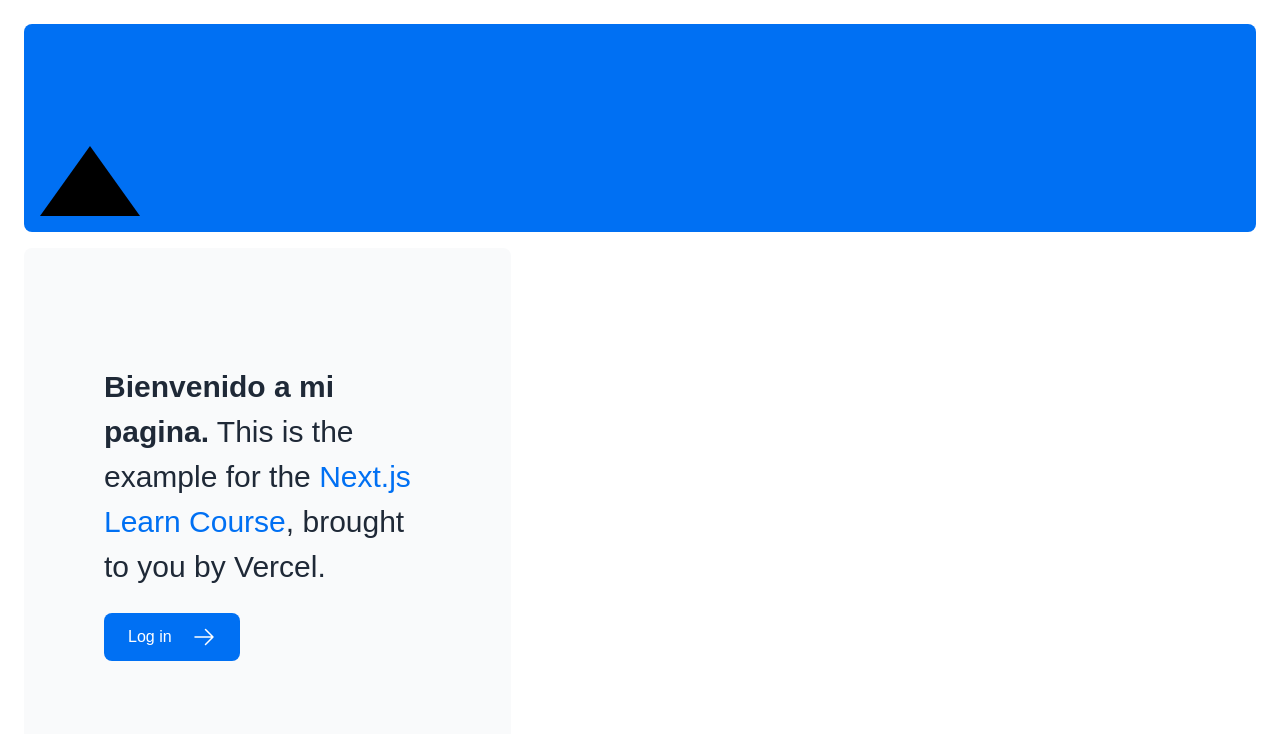
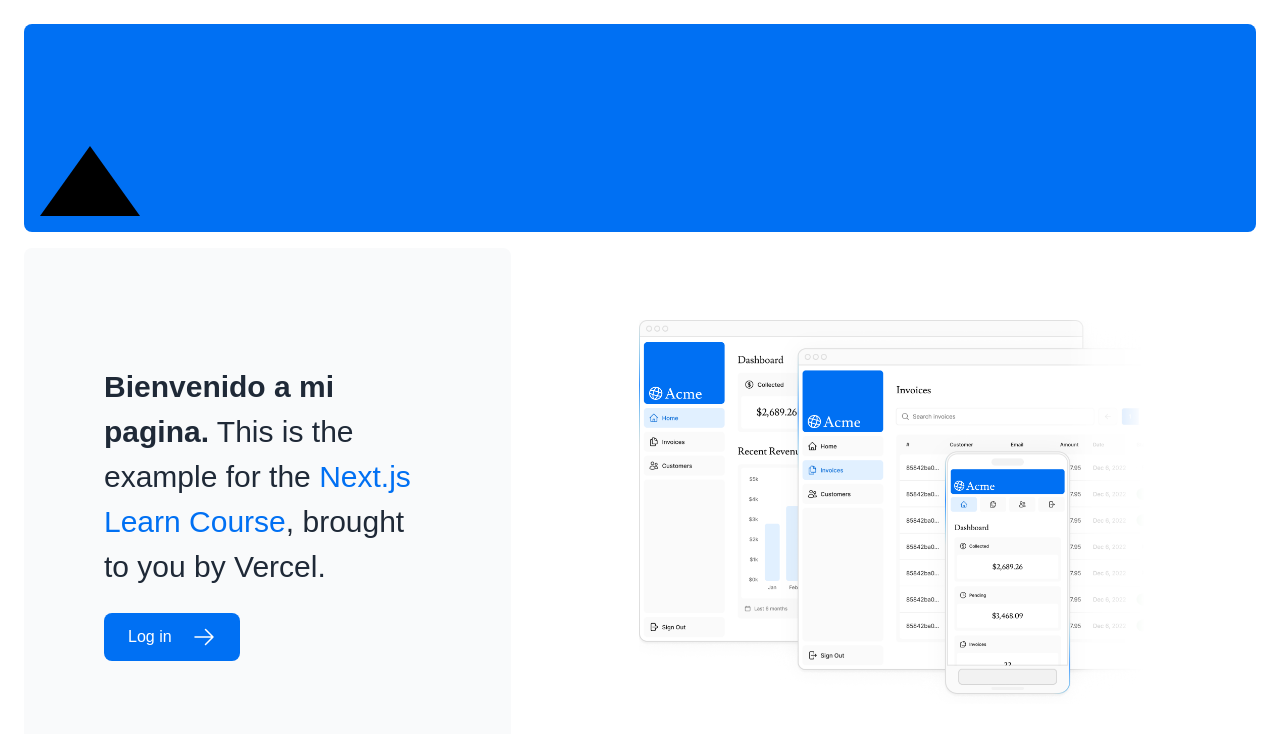
Before and after one commit to FernandoMR10/NextJS-Tarea-FMR, a Next.js app in the folder nextjs-dashboard/: page / in a window 1280 px wide. Shown: the top 734 px of the page. Built offline with nearby package versions, Linux system fonts and the light colour scheme; a web font is replaced by a local one.

Commit message:
Manejo de Imagenes(ya con el componente de next)

```diff
--- a/nextjs-dashboard/app/page.tsx
+++ b/nextjs-dashboard/app/page.tsx
@@ -1,5 +1,6 @@
 import AcmeLogo from '@/app/ui/acme-logo';
 import { ArrowRightIcon } from '@heroicons/react/24/outline';
+import Image from 'next/image'; // 1. Corregido a Mayúscula
 import styles from './ui/home.module.css';
 import Link from 'next/link';
 
@@ -27,7 +28,21 @@
           </Link>
         </div>
         <div className="flex items-center justify-center p-6 md:w-3/5 md:px-28 md:py-12">
-          {/* Add Hero Images Here */}
+          {/* 2. Corregido el espacio en src y el nombre del componente */}
+          <Image
+            src="/hero-desktop.png"
+            alt="Screenshots of the dashboard"
+            width={1000}
+            height={760}
+            className="hidden md:block"
+          />
+          <Image
+            src="/hero-desktop.png"
+            alt="Screenshots of the dashboard"
+            width={560}
+            height={620}
+            className="block md:hidden"
+          />
         </div>
       </div>
     </main>
```
